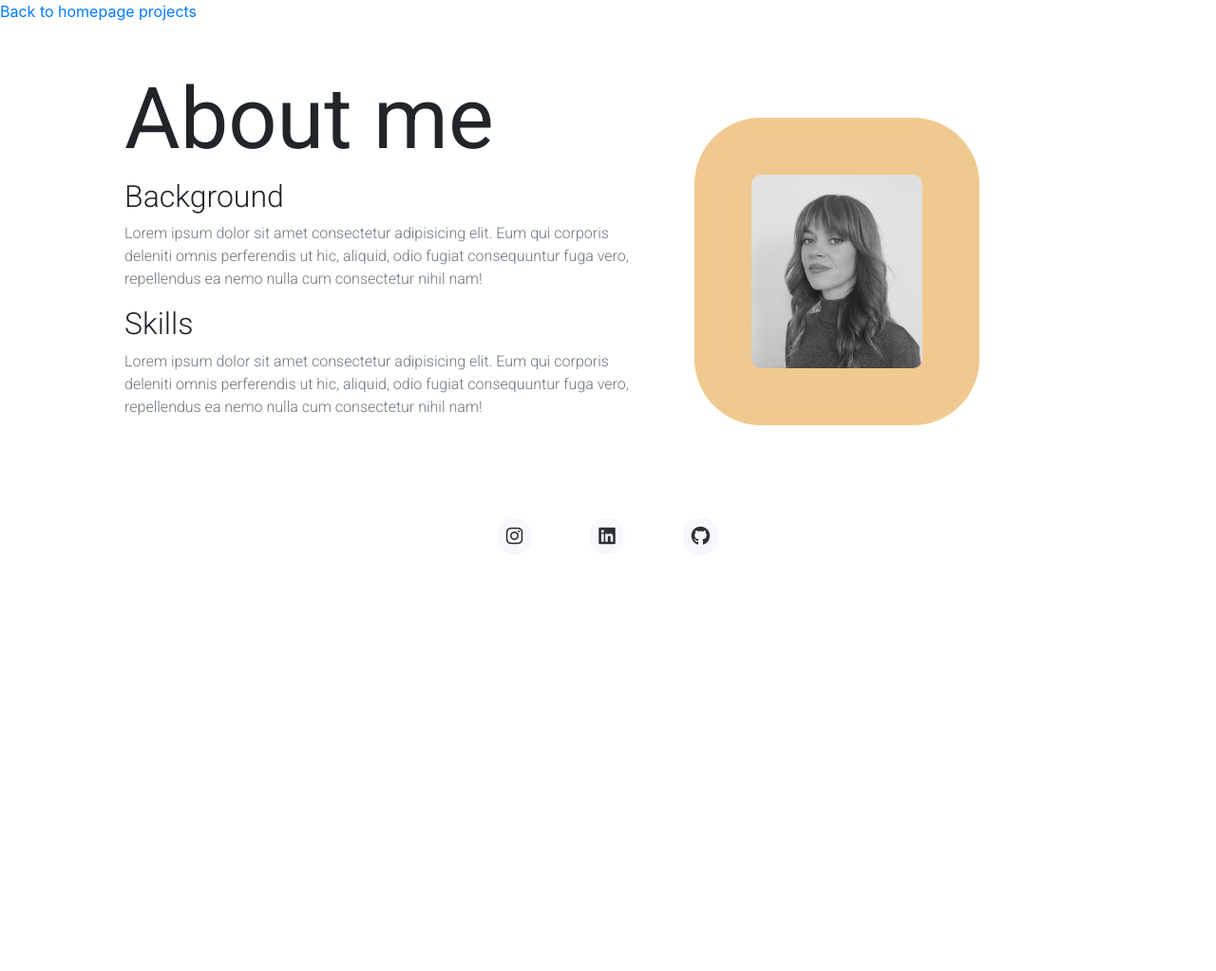
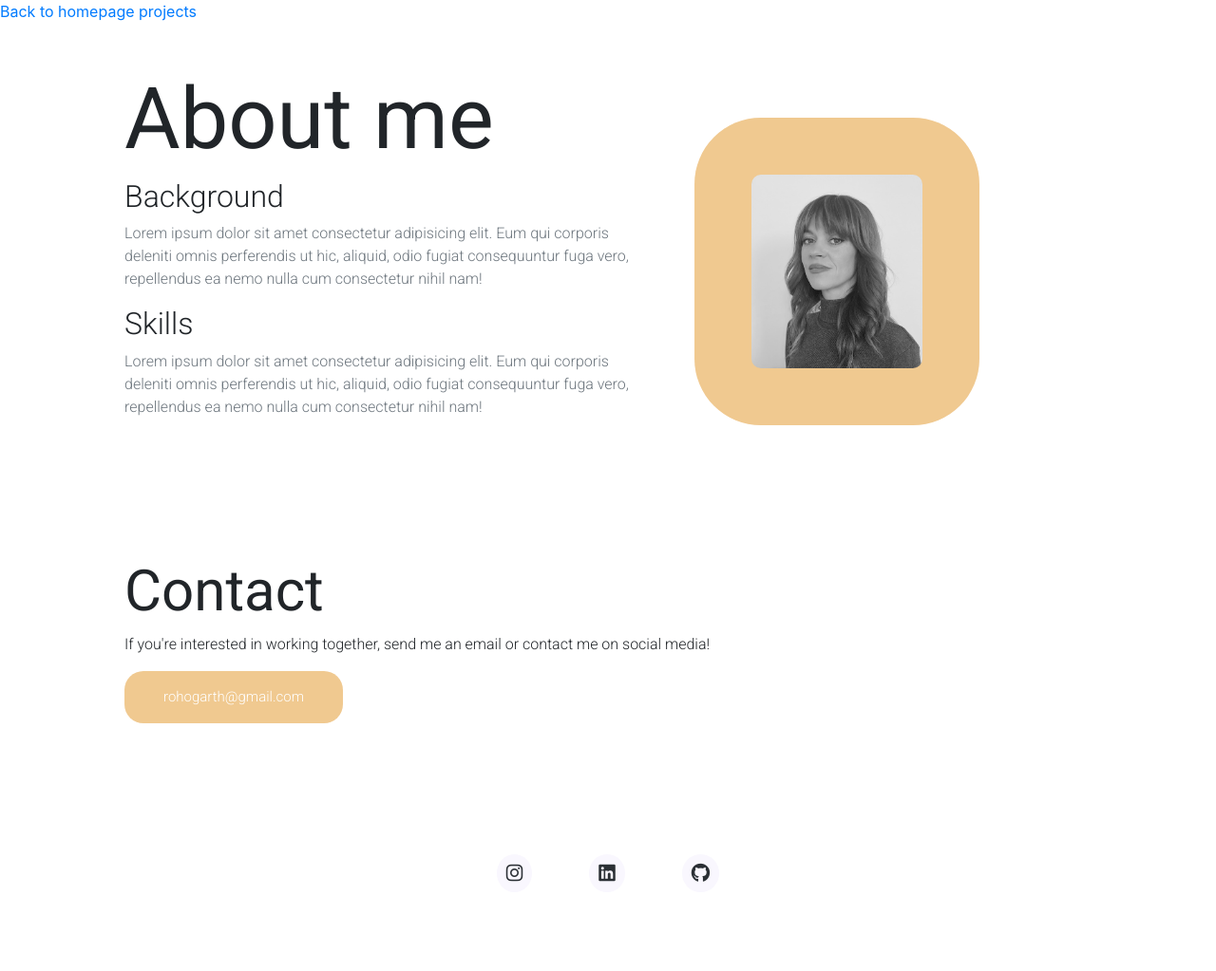
Before and after one commit to Rosemary-Hogarth/portfolio-1, a plain HTML site: page about.html in a window 1280 px wide. Shown: the whole page at 95% size. Before the commit the page ends 800 px from the top, so only its background shows below. Drawn offline with nearby package versions, Linux system fonts and the light colour scheme; a web font is replaced by a local one.

Commit message:
Added contact section

```diff
--- a/about.html
+++ b/about.html
@@ -58,11 +58,21 @@
     <img class="portrait" src="images/me.jpeg" alt="" width="300">
 </div>
 </div>
+
+
+<div class="contact-section">
+<h1>Contact</h1>
+<p>If you're interested in working together, send me an email or contact me on social media!</p>
+<div class="btn btn-branding"><a class="email-link" href="mailto:rohogarth@gmail.com">rohogarth@gmail.com</a></div>
+
 </div>
-    <footer class="socials d-flex justify-content-center mt-2 mb-2">
-        <a href="#" target="_blank"><i class="fa-brands fa-instagram"></i></a>
-        <a href="#" target="_blank"><i class="fa-brands fa-linkedin"></i></a>
-        <a href="#" target="_blank"><i class="fa-brands fa-github"></i></a>
-            </footer>
+</div>
+
+<footer class="socials d-flex justify-content-center mt-2 mb-2">
+    <a href="#" target="_blank"><i class="fa-brands fa-instagram"></i></a>
+    <a href="#" target="_blank"><i class="fa-brands fa-linkedin"></i></a>
+    <a href="#" target="_blank"><i class="fa-brands fa-github"></i></a>
+        </footer>
+
 </body>
 </html>
--- a/css/styles.css
+++ b/css/styles.css
@@ -9,23 +9,7 @@
   padding-bottom: 10px;
 }
 
- .about-section h1 {
-font-size: 90px;
-font-family: var(--heading-font-family);
 
-}
-.about-section h2 {
-  font-weight: 300;
-}
-
-.portrait {
-  padding: 60px;
-  background:var(--branding-color);
-  margin-top: 100px;
-  margin-left: 30px;
-  border-radius: 70px;
-
-}
 
 
 h2 {
@@ -151,6 +135,47 @@ img {
   margin-left: 60px;
 }
 
+.about-section h1 {
+  font-size: 90px;
+  font-family: var(--heading-font-family);
+
+  }
+  .about-section h2 {
+    font-weight: 300;
+  }
+
+  .portrait {
+    padding: 60px;
+    background: var(--branding-color);
+    margin-top: 100px;
+    margin-left: 30px;
+    border-radius: 70px;
+
+  }
+
+
+.contact-section {
+  margin-top: 100px;
+  padding-top: 30px;
+  padding-bottom: 50px;
+  text-align: left;
+}
+
+.contact-section h1 {
+  font-size: 60px;
+  font-family: var(--heading-font-family);
+}
+
+.email-link {
+text-decoration: none;
+color:white;
+}
+
+.email-link:hover {
+  color:black;
+  text-decoration: none;
+}
+
 .fade-in-text {
   font-family: var(--heading-font-family);
   font-size: 26px;
```
